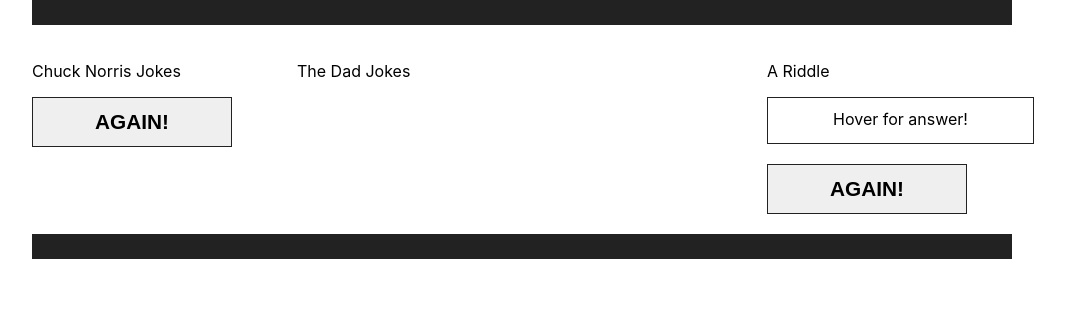
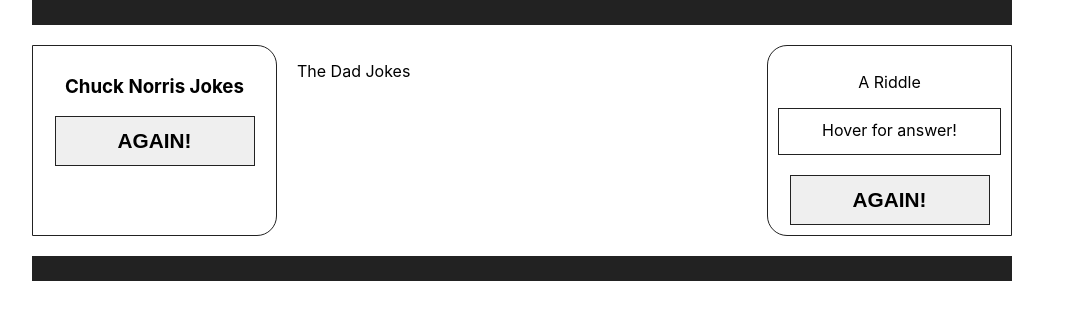
Before and after one commit to brishaw/joeks_again, a React (Create React App) app in the folder app/: page / in a window 1280 px wide. Shown: the top 320 px of the page, without its empty margins (118-1183 px from the left). Built offline with nearby package versions, Linux system fonts and the light colour scheme; no server answers.

Commit message:
added path to server.js...

```diff
--- a/app/src/Components/Norris.js
+++ b/app/src/Components/Norris.js
@@ -1,4 +1,6 @@
 import React, { Component } from 'react';
+import './Styles/Norris.css';
+
 import axios from 'axios';
 
 class Norris extends Component {
@@ -38,8 +40,8 @@
 
   render() {
     return (
-      <div className="left">
-        <p>Chuck Norris Jokes</p>
+      <div className="left box">
+        <h3>Chuck Norris Jokes</h3>
         <p>{this.state.question}</p>
         <button className="joke-btn" onClick={this.handleClick} />
       </div>
--- a/app/src/Components/Riddles.js
+++ b/app/src/Components/Riddles.js
@@ -42,7 +42,7 @@
 
   render() {
     return (
-      <div className="right">
+      <div className="right box">
         <p>A Riddle</p>
         <p>{this.state.question}</p>
         <div className="riddle-answer-box"></div>
--- a/app/src/Components/Styles/App.css
+++ b/app/src/Components/Styles/App.css
@@ -30,6 +30,12 @@
 
 .footer {
   grid-area: footer;
+}
+
+.box {
+  border: 1px solid #222222;
+  padding: 10px;
+  text-align: center;
 }
 
 .joke-btn {
--- a/app/src/Components/Styles/Norris.css
+++ b/app/src/Components/Styles/Norris.css
@@ -0,0 +1,3 @@
+.left.box {
+  border-radius: 0 20px 20px 0;
+}
--- a/app/src/Components/Styles/Riddles.css
+++ b/app/src/Components/Styles/Riddles.css
@@ -1,6 +1,9 @@
+.right.box {
+  border-radius: 20px 0 0 20px;
+}
+
 .riddle-answer-box {
   height: 25px;
-  width: 100%;
   padding: 10px;
   display: block;
   margin-bottom: 20px;
@@ -15,10 +18,8 @@
 
 .riddle-answer-box:hover + .riddle-answer {
   display: block;
-  transition: 300ms ease all;
 }
 
 .riddle-answer {
   display: none;
-  transition: 300ms ease all;
 }
--- a/server.js
+++ b/server.js
@@ -1,5 +1,7 @@
 const express = require('express');
 const app = express();
+const path = require('path');
+
 const jokeController = require('./routes/jokes');
 
 const PORT = process.env.PORT || 3001;
```
